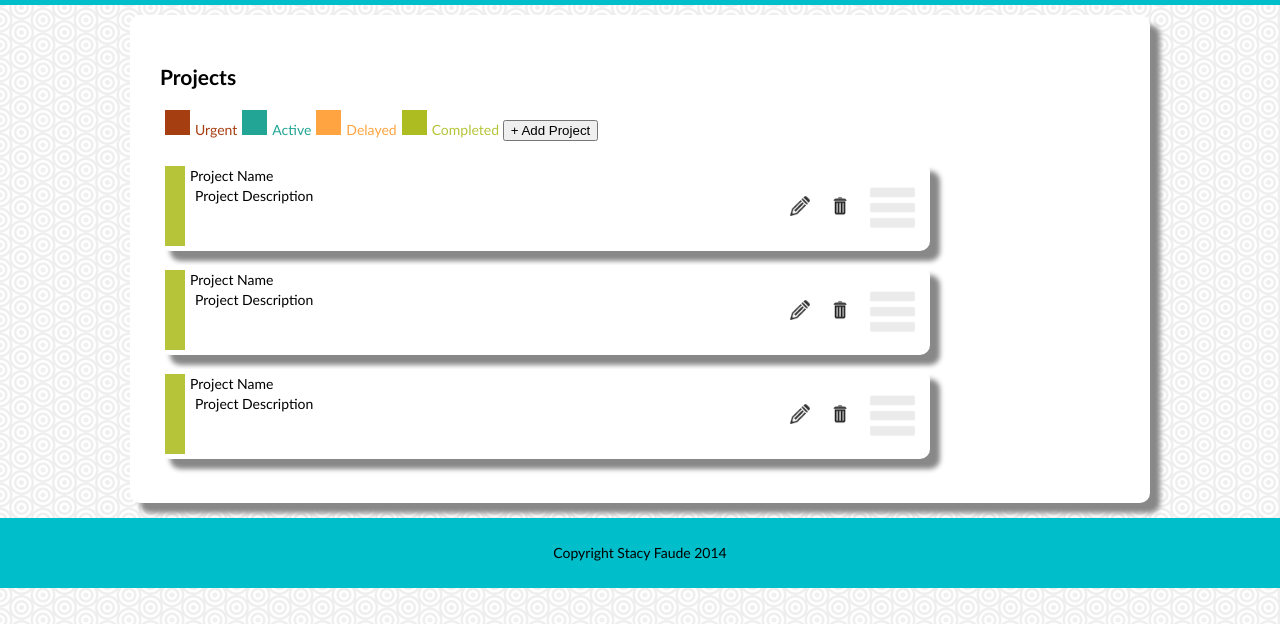
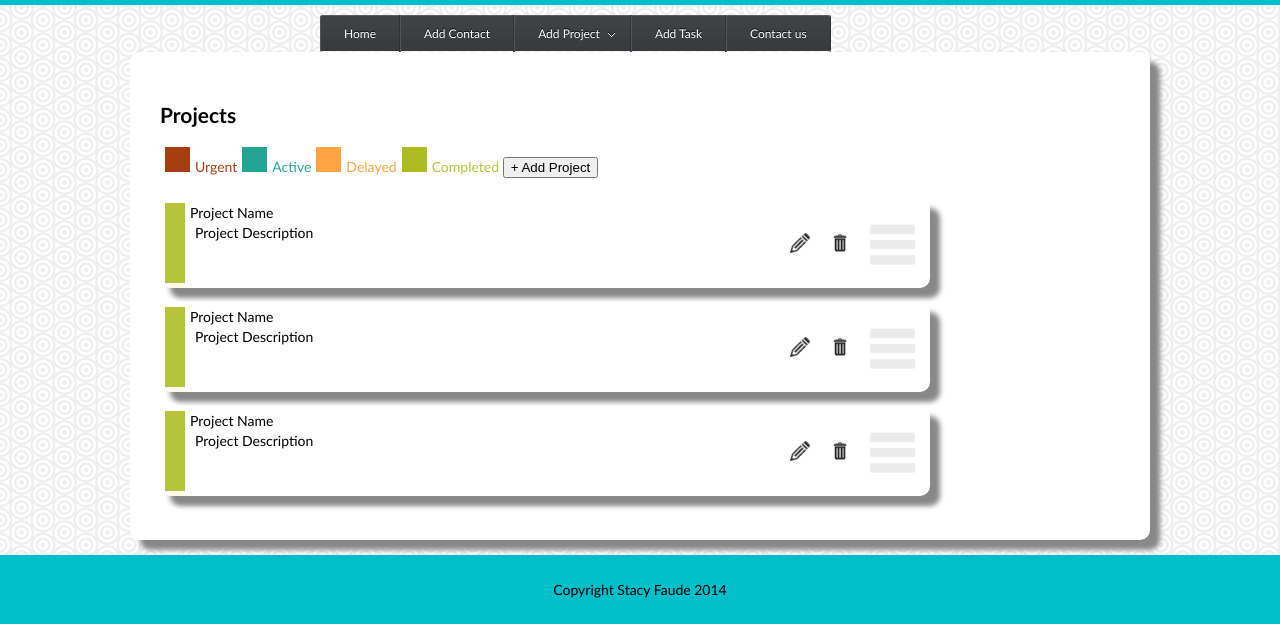
Before and after one commit to istacy/PWA2, a PHP site: page /dashboard.html in a window 1280 px wide. Shown: the part 130-754 px from the top of the page. Run offline with PHP 8.4, Linux system fonts and the light colour scheme; some libraries are stand-ins or nearby versions.

Commit message:
TimeWise
Tabbed Menu - Working
Navigation Bar - Working
Accordion - Working

```diff
--- a/Wk2/TimeWise/css/main.css
+++ b/Wk2/TimeWise/css/main.css
@@ -346,3 +346,70 @@ img[alt="status"]{
     margin-top: 1em;
     font-size: 1em;
 }
+.navwrapper {
+    width:757px;
+    margin:60px auto;
+}
+
+
+
+/***** BEGIN Dark Menu Styles *****/
+.clear:after { content: "."; display: block; height: 0; clear: both; visibility: hidden;}
+html[xmlns] .clear { display: block;}
+* html .clear { height: 1%;}
+
+nav.dark {
+    width: 50%;
+    margin: 0 auto;
+    border-radius: 3px;
+    display: block!important;
+}
+nav.dark ul {margin: 0px; padding: 0px;}
+
+/* Top level */
+nav.dark li {list-style: none; float: left; border-right: 1px solid #2e3235; position: relative;}
+nav.dark li.first, nav li.first a {border-top-left-radius: 2px; border-bottom-left-radius: 2px; -moz-border-top-left-radius: 2px; -moz-border-bottom-left-radius: 2px;}
+nav.dark li.last, nav li.last a {border-top-right-radius: 2px; border-bottom-right-radius: 2px; -moz-border-top-right-radius: 2px; -moz-border-bottom-right-radius: 2px;}
+nav.dark li.drop a {padding-right: 30px;}
+nav.dark li a {display: block; padding: 9px 23px 10px; text-decoration: none; background-image: url(../img/nav/navigation-sprite.png); background-repeat: repeat-x; font-size: 12px; color: #fff; border-top: 1px solid #5a5d60; border-left: 1px solid #525659; text-shadow: 0px -1px 0px #000;}
+nav.dark li a {background-position: 0px 0px;}
+nav.dark li a:hover, nav li.active a {background-position: 0px -36px;}
+nav.dark li a:active {background-position: 0px -72px;}
+nav.dark .dropdown {display: block; float: right; width: 7px; height: 5px; background: url(../img/nav/drop-down.png) no-repeat; margin: -20px 15px 0px 12px;}
+
+/* Drop down */
+nav.dark li ul {opacity: 0; position: absolute; top: 45px; left: -26px; padding: 12px 15px; border-radius: 3px; -moz-border-radius: 3px; background: #222; display: none; z-index: 100;}
+nav.dark li ul li {border-right: 0px; float: none!important; border-bottom: 1px solid #444; width: 125px;}
+nav.dark li ul li:last-child { border-bottom: 0px;}
+nav.dark li ul li a {background: none!important; border-left: 0px; border-top: 0px; padding: 10px 0px; font-size: 11px}
+nav.dark li ul li a:hover {opacity: 0.5;}
+
+nav.dark li ul li.arrow {background: url(../img/nav/arrowtop.png) top left no-repeat; border-bottom: 0px; height: 10px; margin-top: -22px; margin-bottom: 10px;}
+
+/***** END Dark Menu Styles *****/
+
+.accordion {
+    margin: 50px;
+dt, dd {
+    padding: 10px;
+    border: 1px solid black;
+    border-bottom: 0;
+&:last-of-type {
+     border-bottom: 1px solid black;
+ }
+a {
+    display: block;
+    color: black;
+    font-weight: bold;
+}
+}
+dd {
+    border-top: 0;
+    font-size: 12px;
+&:last-of-type {
+     border-top: 1px solid white;
+     position: relative;
+     top: -1px;
+ }
+}
+}
--- a/Wk2/TimeWise/dashboard.html
+++ b/Wk2/TimeWise/dashboard.html
@@ -29,6 +29,27 @@
 </div>
 
 <div class="divider"></div>
+
+<!-- BEGIN Dark navigation bar -->
+
+<nav class="dark" align="center">
+    <ul class="clear">
+        <li><a href="index.html">Home</a></li>
+        <li><a href="#">Add Contact</a></li>
+        <li><a href="#">Add Project</a>
+            <ul>
+                <li><a href="#">Project 1</a></li>
+                <li><a href="#">Project 2</a></li>
+                <li><a href="#">Project 3</a></li>
+                <li><a href="#">Project 4</a></li>
+            </ul>
+        </li>
+        <li><a href="#">Add Task</a></li>
+        <li><a href="#">Contact us</a></li>
+    </ul>
+</nav>
+
+<!-- END Dark navigation bar -->
 
 <div id="main">
     <h2>Projects</h2>
@@ -84,6 +105,25 @@
 <!-- main -->
 <script type="text/javascript" src="js/main.js"></script>
 <script type="text/javascript">
+    $(document).ready(function(){
+
+        // Requried: Navigation bar drop-down
+        $("nav ul li").hover(function() {
+            $(this).addClass("active");
+            $(this).find("ul").show().animate({opacity: 1}, 400);
+        },function() {
+            $(this).find("ul").hide().animate({opacity: 0}, 200);
+            $(this).removeClass("active");
+        });
+
+        // Requried: Addtional styling elements
+        $('nav ul li ul li:first-child').prepend('<li class="arrow"></li>');
+        $('nav ul li:first-child').addClass('first');
+        $('nav ul li:last-child').addClass('last');
+        $('nav ul li ul').parent().append('<span class="dropdown"></span>').addClass('drop');
+
+    });
+</script>
 
 </script>
 
```
Also changed, not shown: Wk2/TimeWise/accordian.html (added, +80 -0 lines), Wk2/TimeWise/img/nav/arrowtop.png (added), Wk2/TimeWise/img/nav/bg-tile.png (added), Wk2/TimeWise/img/nav/drop-down.png (added), Wk2/TimeWise/img/nav/navigation-sprite.png (added).
